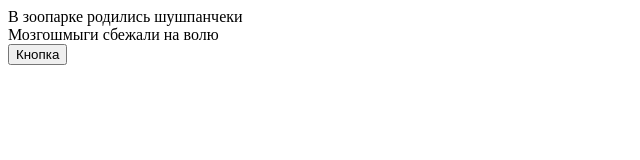
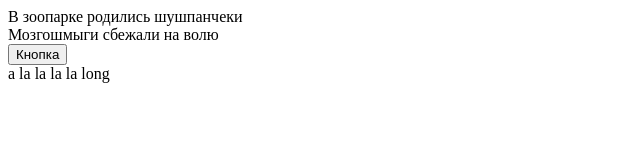
Before and after one commit to Sincansen/Practic, a plain HTML site: page index.html in a window 1280 px wide. Shown: the whole page, without its empty margins (0-640 px from the left). Drawn offline with Linux system fonts and the light colour scheme.

Commit message:
first commit

```diff
--- a/index.html
+++ b/index.html
@@ -13,6 +13,10 @@
     Мозгошмыги сбежали на волю
   </section>
   <button>Кнопка</button>
+
+  </div>
+  <div class="aloha">
+    a la la la la long
   </div>
 </body>
 </html>
```
